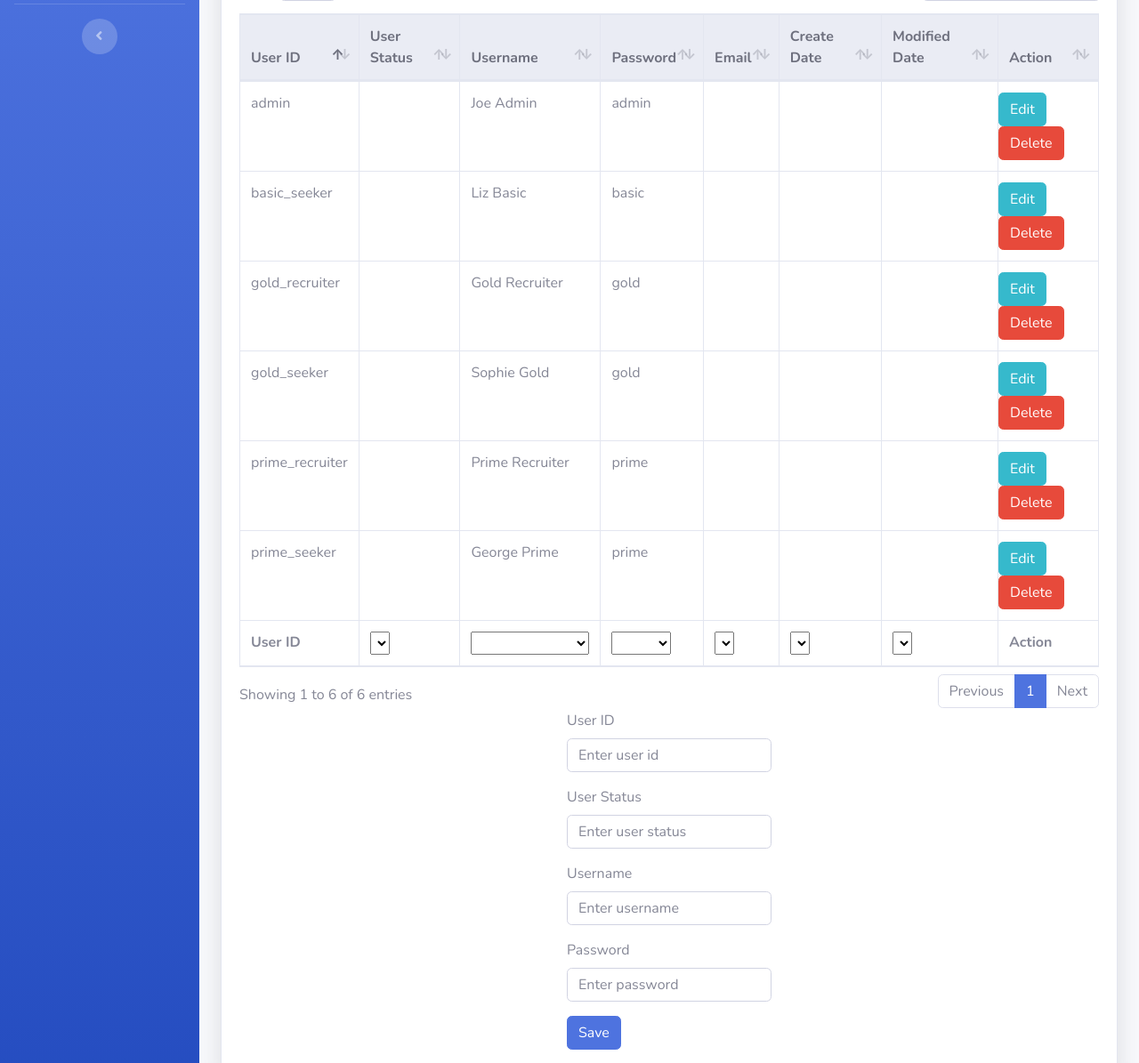
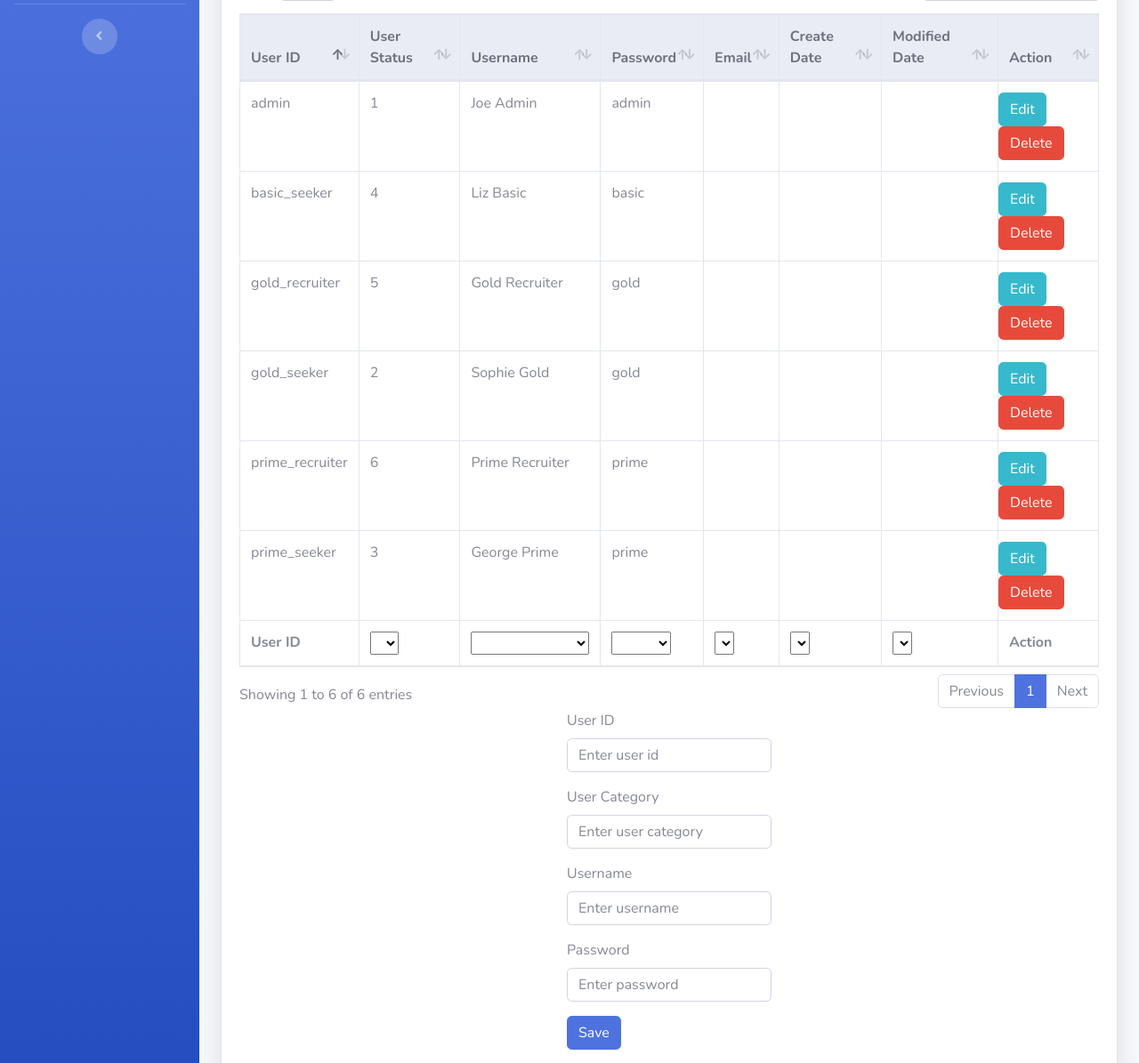
Before and after one commit to daphneaugier/COMP353, a PHP site: page /User/admin_users.php in a window 1280 px wide. Shown: the part 268-1463 px from the top of the page at 89% size. Run offline with PHP 8.4, Linux system fonts and the light colour scheme; data comes from the database, SQL or seed files in the repository; data that the repository does not hold is empty.

Commit message:
Changed user_status to user_category

```diff
--- a/User/admin_users.php
+++ b/User/admin_users.php
@@ -199,7 +199,7 @@ require_once('process-users.php');
                     ?>
                       <tr>
                         <td><?php echo $row['user_id'] ?></td>
-                        <td><?php echo $row['user_status'] ?></td>
+                        <td><?php echo $row['user_category'] ?></td>
                         <td><?php echo $row['user_name'] ?></td>
                         <td><?php echo $row['user_password'] ?></td>
                         <td><?php echo $row['EMAIL_ID'] ?></td>
@@ -224,8 +224,8 @@ require_once('process-users.php');
                   <input type="text" name="user_id" class="form-control" placeholder="Enter user id" value="<?php echo $user_id; ?>">
                   </div>
                   <div class="form-group">
-                  <label>User Status</label>
-                  <input type="text" name="user_status" class="form-control" placeholder="Enter user status" value="<?php echo $user_status; ?>">
+                  <label>User Category</label>
+                  <input type="text" name="user_category" class="form-control" placeholder="Enter user category" value="<?php echo $user_category; ?>">
                   </div>
                   <div class="form-group">
                   <label>Username</label>
```
